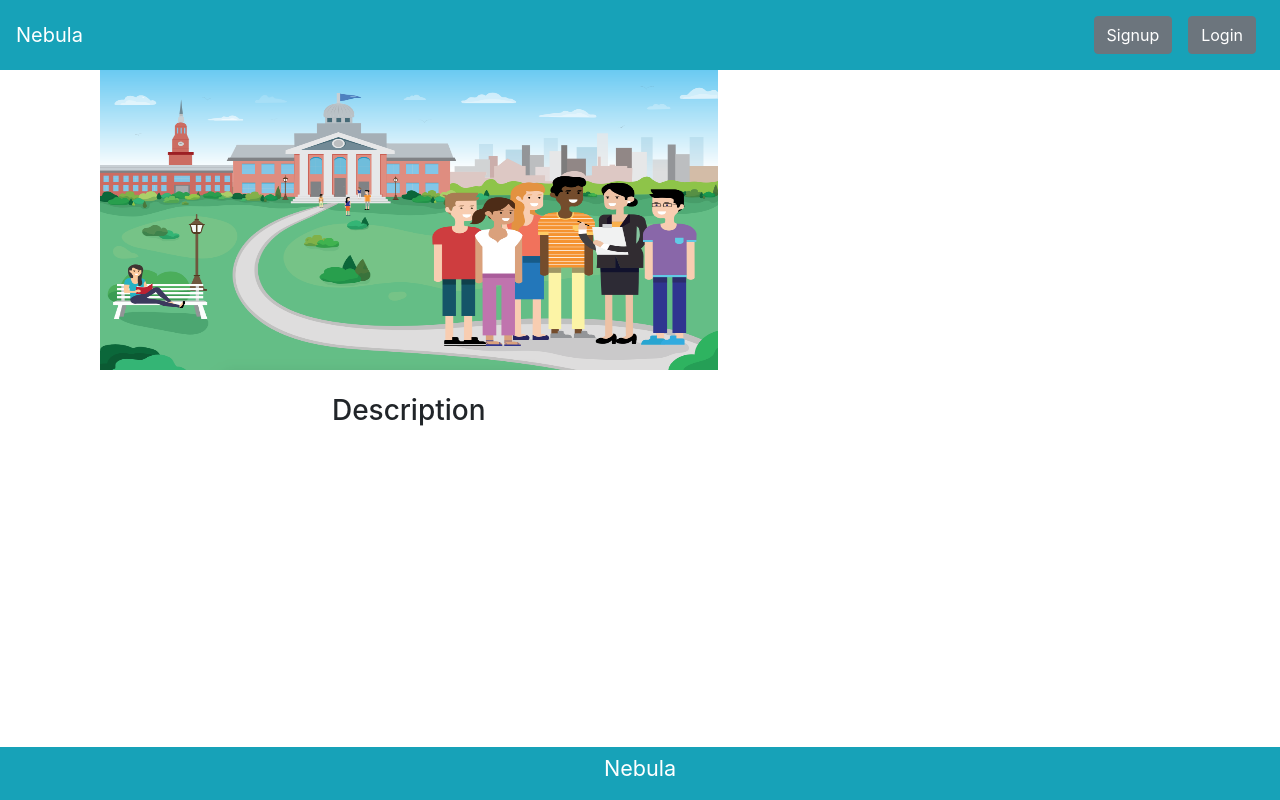
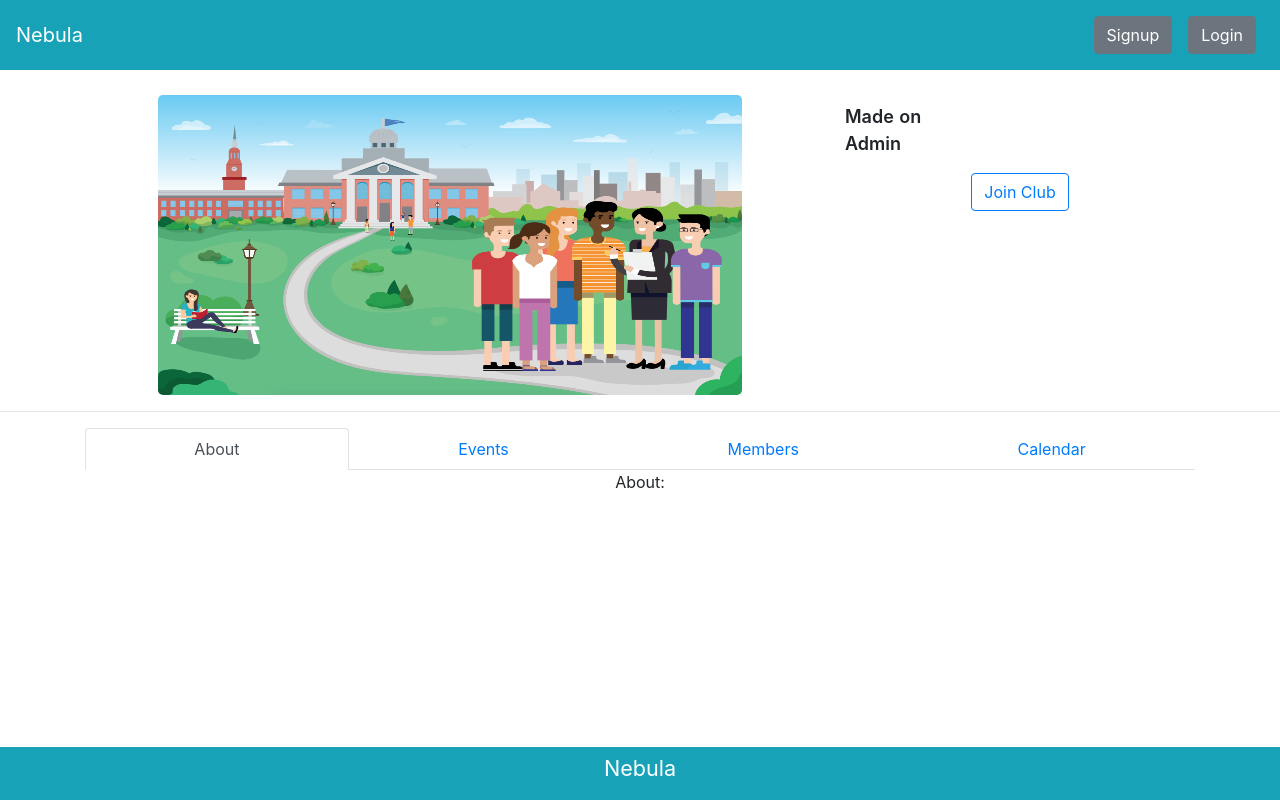
Before and after one commit to Bot-Academia/Nebula-Frontend, a Nuxt app: page /club/1 in a window 1280 px wide. Built offline with nearby package versions, Linux system fonts and the light colour scheme; no server answers.

Commit message:
club page
Signed-off-by: Vinayak Sharma <vinayaksh42@gmail.com>

```diff
--- a/components/Basic/club.vue
+++ b/components/Basic/club.vue
@@ -17,7 +17,7 @@
           xl="3"
         >
           <div>
-            <nuxt-link class="link" :to="'/'+ club._id">
+            <nuxt-link class="link" :to="'/club/'+ club._id">
               <b-card
                 overlay
                 :img-src="require('../../assets/club.png')"
@@ -49,7 +49,6 @@ export default {
     this.$axios.$get('/clubs')
       .then((res) => {
         this.clubs = res.data
-        console.log(this.clubs)
       })
   }
 }
--- /dev/null
+++ b/components/club/about.vue
@@ -0,0 +1,13 @@
+<template>
+  <div>
+    <p>
+      About: {{ description }}
+    </p>
+  </div>
+</template>
+
+<script>
+export default {
+  props: ['description']
+}
+</script>
--- /dev/null
+++ b/components/club/calendar.vue
@@ -0,0 +1,7 @@
+<template>
+  <div>
+    <p>
+      Calendar:
+    </p>
+  </div>
+</template>
--- /dev/null
+++ b/components/club/events.vue
@@ -0,0 +1,7 @@
+<template>
+  <div>
+    <p>
+      Events:
+    </p>
+  </div>
+</template>
--- /dev/null
+++ b/components/club/members.vue
@@ -0,0 +1,13 @@
+<template>
+  <div>
+    <p>
+      Members: {{ member }}
+    </p>
+  </div>
+</template>
+
+<script>
+export default {
+  props: ['member']
+}
+</script>
--- a/components/createClub.vue
+++ b/components/createClub.vue
@@ -15,6 +15,13 @@
                 type="text"
                 required
                 placeholder="Enter Club name"
+              />
+              <b-form-input
+                id="input-2"
+                v-model="form.description"
+                type="text"
+                required
+                placeholder="Enter Club description"
               />
             </b-form>
           </div>
@@ -35,7 +42,8 @@ export default {
   data () {
     return {
       form: {
-        name: ''
+        name: '',
+        description: ''
       },
       show: true
     }
--- a/pages/club/_id/index.vue
+++ b/pages/club/_id/index.vue
@@ -1,50 +1,144 @@
 <template>
   <div>
+    <div class="container top">
+      <b-row>
+        <b-col
+          cols="12"
+          sm="12"
+          md="8"
+          lg="8"
+          xl="8"
+        >
+          <img src="@/assets/club.png" width="80%" height="300">
+        </b-col>
+        <b-col
+          cols="12"
+          sm="12"
+          md="4"
+          lg="4"
+          xl="4"
+        >
+          <h1>
+            <img v-if="count >= 10" src="~/assets/check.svg" width="40px" height="40px" class="hero-svg">
+            {{ club_data.name }}
+          </h1>
+          <p>
+            Made on {{ club_data.startDate }}
+            <br>
+            Admin {{ admin.name }}
+          </p>
+          <b-button variant="outline-primary" class="btn">
+            Join {{ club_data.name }} Club
+          </b-button>
+        </b-col>
+      </b-row>
+    </div>
+    <hr class="division">
     <div class="container">
-      <b-container class="bv-example-row">
-        <b-row>
-          <b-col cols="7">
-            <img src="@/assets/club.png" width="100%" height="300">
-          </b-col>
-          <b-col><h1>{{ club_data.name }}</h1></b-col>
-        </b-row>
-      </b-container>
-      <br>
-      <b-container>
-        <b-row>
-          <b-col cols="7">
-            <h3>Description</h3>
-            {{ club_data.description }}
-          </b-col>
-        </b-row>
-      </b-container>
+      <div>
+        <b-nav tabs fill>
+          <b-nav-item v-if="selected=='About'" active>
+            About
+          </b-nav-item>
+          <b-nav-item v-else @click="active('About')">
+            About
+          </b-nav-item>
+
+          <b-nav-item v-if="selected=='Events'" active>
+            Events
+          </b-nav-item>
+          <b-nav-item v-else @click="active('Events')">
+            Events
+          </b-nav-item>
+
+          <b-nav-item v-if="selected=='Members'" active>
+            Members
+          </b-nav-item>
+          <b-nav-item v-else @click="active('Members')">
+            Members
+          </b-nav-item>
+
+          <b-nav-item v-if="selected=='Calendar'" active>
+            Calendar
+          </b-nav-item>
+          <b-nav-item v-else @click="active('Calendar')">
+            Calendar
+          </b-nav-item>
+        </b-nav>
+      </div>
+      <component
+        :is="selected"
+        :description="club_data.description"
+        :member="admin.name"
+      />
     </div>
   </div>
 </template>
 
 <script>
+import About from '@/components/club/about.vue'
+import Events from '@/components/club/events.vue'
+import Members from '@/components/club/members.vue'
+import Calendar from '@/components/club/calendar.vue'
+
 export default {
+  components: {
+    About,
+    Events,
+    Members,
+    Calendar
+  },
   data () {
     return {
-      club_data: {}
+      club_data: {},
+      count: 0,
+      admin: '',
+      selected: 'About'
     }
   },
   created () {
     this.$axios.$get(`/clubs/${this.$route.params.id}`)
       .then((res) => {
         this.club_data = res.data
+        this.count = this.club_data.team.length
         console.log(this.club_data)
+        this.$axios.$get(`/user/${this.club_data.admin}`)
+          .then((res) => {
+            this.admin = res.data
+            console.log(this.admin)
+          })
       })
+  },
+  methods: {
+    active (current) {
+      this.selected = current
+    }
   }
 }
 </script>
 
-<style>
+<style scoped>
+.btn{
+
+}
+p{
+  text-align: left;
+  font-size: 18px;
+  font-weight: 600;
+}
 .container {
   margin: 0 auto;
   text-align: center;
 }
-
+h1{
+  text-align: left;
+}
+.top{
+  margin-top: 25px;
+}
+img{
+  border-radius: 5px;
+}
 .title {
   font-family:
     'Quicksand',
```
Also changed, not shown: assets/check.svg (added), nuxt.config.js (line endings or trailing spaces).
